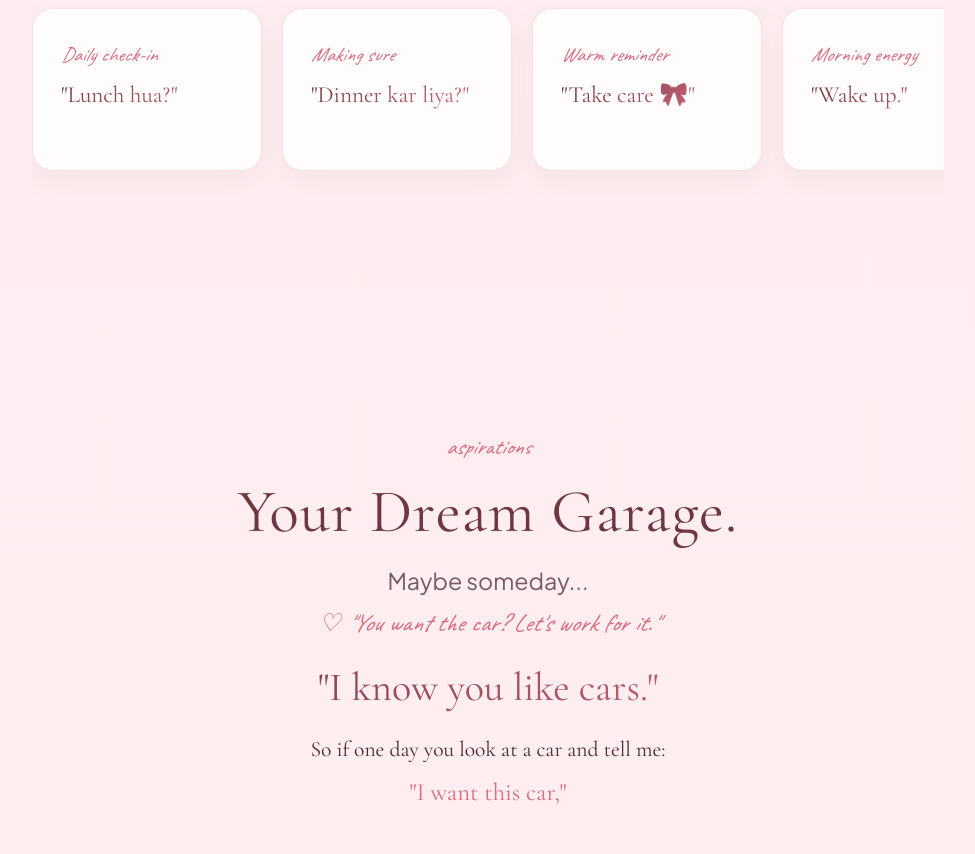
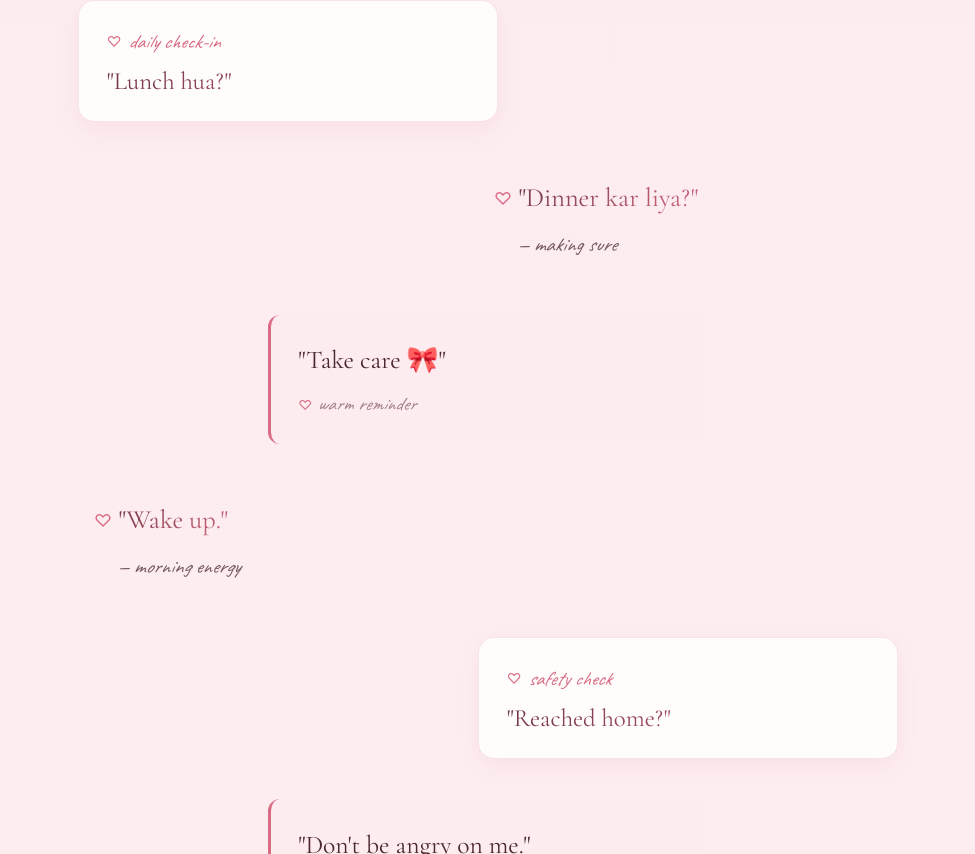
Before and after one commit to sidsahu4570-droid/Arya, a React (Vite) app: page / in a window 1280 px wide. Shown: the part 9226-10080 px from the top of the page, without its empty margins (152-1127 px from the left). Built offline with nearby package versions, Linux system fonts and the light colour scheme; a web font is replaced by a local one.

Commit message:
Redesign: Remove horizontal slider completely and transform Little Things into an organic romantic scrapbook love note composition

```diff
--- a/src/sections/LittleThingsSection.jsx
+++ b/src/sections/LittleThingsSection.jsx
@@ -4,69 +4,134 @@ import SectionHeader from '../components/SectionHeader';
 
 export default function LittleThingsSection() {
   const fragments = [
-    { text: "Lunch hua?", sub: "Daily check-in" },
-    { text: "Dinner kar liya?", sub: "Making sure" },
-    { text: "Take care 🎀", sub: "Warm reminder" },
-    { text: "Wake up.", sub: "Morning energy" },
-    { text: "Reached home?", sub: "Safety check" },
-    { text: "Don't be angry on me.", sub: "After 😡 emoji" },
-    { text: "I am worried for you.", sub: "Genuine care" },
-    { text: "I hope you ate.", sub: "Always food" },
-    { text: "You should sleep.", sub: "Late nights" },
-    { text: "Call me when you're free.", sub: "No pressure" },
-    { text: "Did you reach safely?", sub: "Late commutes" }
+    { text: "Lunch hua?", sub: "daily check-in", styleType: "scrap", rotate: "-2deg", align: "flex-start" },
+    { text: "Dinner kar liya?", sub: "making sure", styleType: "floating", rotate: "1.5deg", align: "flex-end" },
+    { text: "Take care 🎀", sub: "warm reminder", styleType: "polaroid", rotate: "-1deg", align: "center" },
+    { text: "Wake up.", sub: "morning energy", styleType: "floating", rotate: "2.2deg", align: "flex-start" },
+    { text: "Reached home?", sub: "safety check", styleType: "scrap", rotate: "-1.8deg", align: "flex-end" },
+    { text: "Don't be angry on me.", sub: "after 😡 emoji", styleType: "polaroid", rotate: "1deg", align: "center" },
+    { text: "I am worried for you.", sub: "genuine care", styleType: "floating", rotate: "-2.5deg", align: "flex-start" },
+    { text: "I hope you ate.", sub: "always food", styleType: "scrap", rotate: "1.8deg", align: "flex-end" },
+    { text: "You should sleep.", sub: "late nights", styleType: "polaroid", rotate: "-1.2deg", align: "center" },
+    { text: "Call me when you're free.", sub: "no pressure", styleType: "floating", rotate: "2deg", align: "flex-start" },
+    { text: "Did you reach safely?", sub: "late commutes", styleType: "scrap", rotate: "-1.5deg", align: "flex-end" }
   ];
 
   return (
-    <section id="the-little-things" className="section-container" style={{ overflow: 'hidden' }}>
+    <section id="the-little-things" className="section-container">
       <SectionHeader
         badge="tiny fragments"
         title="The Little Things."
         subtitle="Small daily messages that mean more than they seem."
       />
 
+      {/* Romantic Scrapbook Canvas (No slider, no horizontal scroll, no card grid) */}
       <div
         style={{
+          maxWidth: '820px',
+          margin: '0 auto',
           display: 'flex',
-          gap: '1.25rem',
-          overflowX: 'auto',
-          paddingBottom: '2rem',
-          paddingTop: '0.5rem',
-          scrollbarWidth: 'thin',
-          WebkitOverflowScrolling: 'touch'
+          flexDirection: 'column',
+          gap: '2.5rem',
+          position: 'relative'
         }}
       >
-        {fragments.map((item, idx) => (
+        {fragments.map((item, idx) => {
+          if (item.styleType === 'scrap') {
+            return (
               <motion.div
                 key={idx}
-            initial={{ opacity: 0, scale: 0.92 }}
-            whileInView={{ opacity: 1, scale: 1 }}
+                initial={{ opacity: 0, y: 25, filter: 'blur(4px)' }}
+                whileInView={{ opacity: 1, y: 0, filter: 'blur(0px)' }}
                 viewport={{ once: true }}
-            transition={{ duration: 0.5, delay: idx * 0.05 }}
+                transition={{ duration: 0.6, delay: (idx % 3) * 0.1 }}
                 style={{
-              minWidth: '230px',
-              maxWidth: '260px',
-              flexShrink: 0,
-              padding: '1.75rem',
-              borderRadius: 'var(--radius-md)',
+                  alignSelf: item.align,
+                  maxWidth: '420px',
+                  width: '90%',
                   background: '#fffdfc',
-              border: '1px solid rgba(217, 107, 131, 0.2)',
-              display: 'flex',
-              flexDirection: 'column',
-              justifyContent: 'space-between',
-              boxShadow: '0 10px 30px rgba(100, 40, 55, 0.05)'
+                  padding: '1.5rem 1.8rem',
+                  borderRadius: '16px',
+                  boxShadow: '0 8px 24px rgba(180, 90, 110, 0.07), inset 0 0 0 1px rgba(217, 107, 131, 0.18)',
+                  transform: `rotate(${item.rotate})`,
+                  position: 'relative'
                 }}
               >
-            <div>
-              <span className="handwritten-note" style={{ fontSize: '1.25rem', color: 'var(--accent-rose)', display: 'block', marginBottom: '0.5rem' }}>
+                <div style={{ display: 'flex', alignItems: 'center', gap: '0.4rem', marginBottom: '0.3rem' }}>
+                  <span style={{ color: 'var(--accent-rose)', fontSize: '0.9rem' }}>♡</span>
+                  <span className="handwritten-note" style={{ fontSize: '1.25rem', color: 'var(--accent-rose)' }}>
                     {item.sub}
                   </span>
-              <h3 className="font-serif text-gradient-rose" style={{ fontSize: '1.45rem', marginBottom: 0 }}>
+                </div>
+                <p className="font-serif text-gradient-rose" style={{ fontSize: '1.55rem', margin: 0, fontWeight: 500, lineHeight: 1.4 }}>
                   "{item.text}"
-              </h3>
+                </p>
+              </motion.div>
+            );
+          }
+
+          if (item.styleType === 'polaroid') {
+            return (
+              <motion.div
+                key={idx}
+                initial={{ opacity: 0, y: 25, filter: 'blur(4px)' }}
+                whileInView={{ opacity: 1, y: 0, filter: 'blur(0px)' }}
+                viewport={{ once: true }}
+                transition={{ duration: 0.6, delay: (idx % 3) * 0.1 }}
+                style={{
+                  alignSelf: item.align,
+                  maxWidth: '440px',
+                  width: '90%',
+                  background: 'rgba(253, 236, 239, 0.55)',
+                  padding: '1.4rem 1.7rem',
+                  borderRadius: '12px',
+                  borderLeft: '3px solid var(--accent-rose)',
+                  transform: `rotate(${item.rotate})`,
+                  position: 'relative'
+                }}
+              >
+                <p className="font-serif text-deep" style={{ fontSize: '1.6rem', margin: '0 0 0.3rem', fontWeight: 500 }}>
+                  "{item.text}"
+                </p>
+                <div style={{ display: 'flex', alignItems: 'center', gap: '0.3rem' }}>
+                  <span style={{ color: 'var(--accent-rose)', fontSize: '0.85rem' }}>♡</span>
+                  <span className="handwritten-note" style={{ fontSize: '1.2rem', color: 'var(--text-muted)' }}>
+                    {item.sub}
+                  </span>
                 </div>
               </motion.div>
-        ))}
+            );
+          }
+
+          // Floating freeform handwritten note
+          return (
+            <motion.div
+              key={idx}
+              initial={{ opacity: 0, y: 25, filter: 'blur(4px)' }}
+              whileInView={{ opacity: 1, y: 0, filter: 'blur(0px)' }}
+              viewport={{ once: true }}
+              transition={{ duration: 0.6, delay: (idx % 3) * 0.1 }}
+              style={{
+                alignSelf: item.align,
+                maxWidth: '420px',
+                width: '90%',
+                padding: '0.8rem 1rem',
+                transform: `rotate(${item.rotate})`,
+                position: 'relative'
+              }}
+            >
+              <div style={{ display: 'flex', alignItems: 'center', gap: '0.4rem', marginBottom: '0.2rem' }}>
+                <span style={{ color: 'var(--accent-rose)', fontSize: '1.1rem' }}>♡</span>
+                <p className="font-serif text-gradient-rose" style={{ fontSize: '1.65rem', margin: 0, fontWeight: 400 }}>
+                  "{item.text}"
+                </p>
+              </div>
+              <span className="handwritten-note" style={{ fontSize: '1.3rem', color: 'var(--text-body)', paddingLeft: '1.4rem', display: 'block' }}>
+                — {item.sub}
+              </span>
+            </motion.div>
+          );
+        })}
       </div>
     </section>
   );
```
Lines whose indentation alone changed are shown as unchanged.
